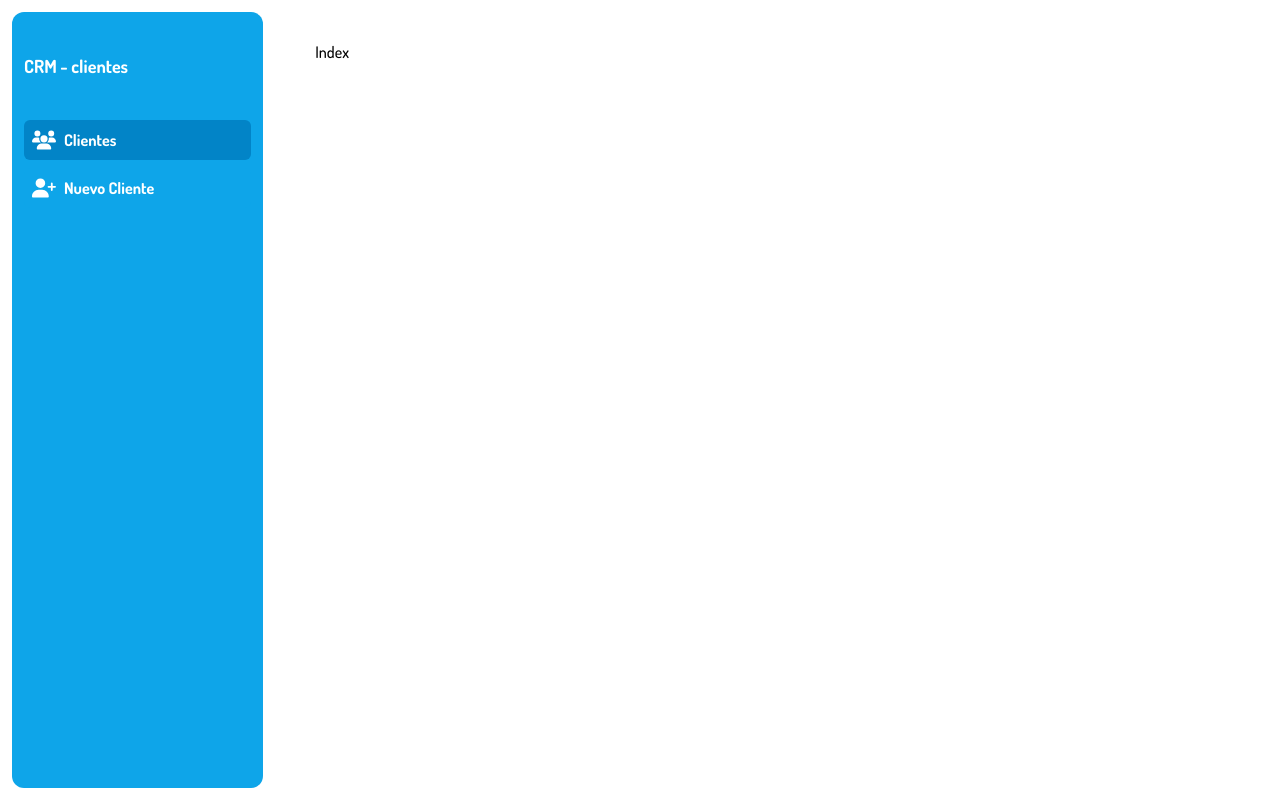
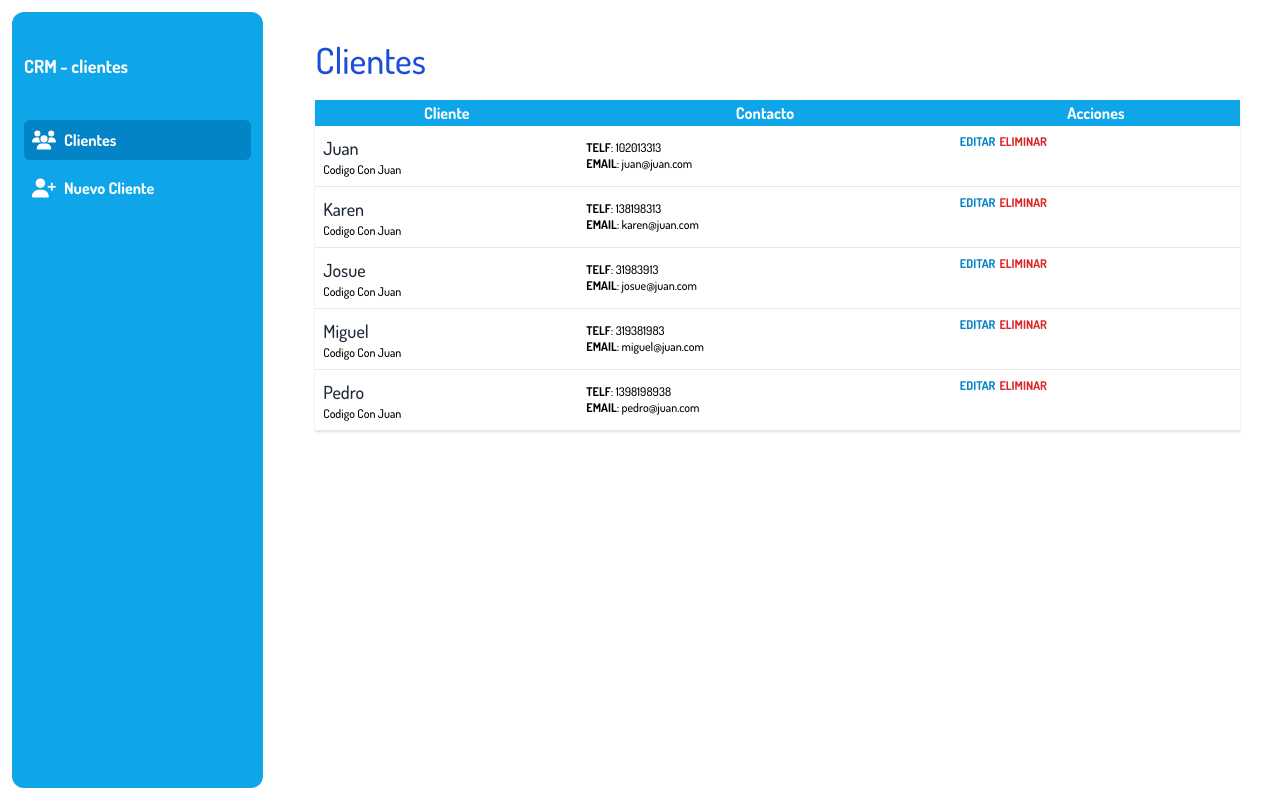
Before and after one commit to HLena/CRMReact, a React (Vite) app: page / in a window 1280 px wide. Built offline with nearby package versions, Linux system fonts and the light colour scheme.

Commit message:
Show a customer list in a table

```diff
--- /dev/null
+++ b/src/components/Customer.jsx
@@ -0,0 +1,33 @@
+
+const Customer = ({
+    id,
+    name,
+    phone,
+    email,
+    emprise
+}) => {
+
+  return (
+    <tr key={id} className="border-b">
+        <td className="p-2">
+            <p className="text-lg text-gray-800">{name}</p>
+            <p className="text-xs">{emprise}</p>
+        </td>
+        <td className="p-2">
+            <p className="text-xs">
+                <strong className="uppercase">telf</strong>: {phone}
+            </p>
+            <p className="text-xs">
+                <strong className="uppercase">email</strong>: {email}
+            </p>
+        </td>
+        <td className="flex gap-1 p-2">
+            <button className="uppercase text-xs font-bold text-sky-600">editar</button>
+            <button className="uppercase text-xs font-bold text-red-600">eliminar</button>
+
+        </td>
+    </tr>
+  )
+}
+
+export default Customer
--- a/src/main.jsx
+++ b/src/main.jsx
@@ -4,7 +4,7 @@ import './index.css'
 import { RouterProvider, createBrowserRouter } from 'react-router-dom';
 import Layout from './components/Layout';
 import NewCustomer from './pages/NewCustomer';
-import Index from './pages/Index';
+import Index, { loader as loaderCustomer } from './pages/Index';
 
 
 const router = createBrowserRouter([
@@ -14,7 +14,8 @@ const router = createBrowserRouter([
     children: [
       {
         index: true,
-        element: <Index/>
+        element: <Index/>,
+        loader: loaderCustomer
       },
       {
         path: '/customer/new',
--- a/src/pages/Index.jsx
+++ b/src/pages/Index.jsx
@@ -1,7 +1,79 @@
+import { useLoaderData } from "react-router-dom"
+import Customer from "../components/Customer";
 
+export const loader = () => {
+
+    const customers = [
+    {
+        id: 1,
+        name: 'Juan',
+        phone: 102013313,
+        email: "juan@juan.com",
+        emprise: 'Codigo Con Juan'
+    },
+    {
+        id: 2,
+        name: 'Karen',
+        phone: 138198313,
+        email: "karen@juan.com",
+        emprise: 'Codigo Con Juan'
+    },
+    {
+        id: 3,
+        name: 'Josue',
+        phone: 31983913,
+        email: "josue@juan.com",
+        emprise: 'Codigo Con Juan'
+    },
+    {
+        id: 4,
+        name: 'Miguel',
+        phone: 319381983,
+        email: "miguel@juan.com",
+        emprise: 'Codigo Con Juan'
+    },
+    {
+        id: 5,
+        name: 'Pedro',
+        phone: 1398198938,
+        email: "pedro@juan.com",
+        emprise: 'Codigo Con Juan'
+    },
+  ];
+  return customers;
+}
 const Index = () => {
+
+  const customers= useLoaderData();
+  console.log(customers);
+
   return (
-    <div>Index</div>
+    <div>
+      <h1 className="text-4xl text-blue-700"> Clientes </h1>
+      {
+        customers.length
+          ? (<table className="w-full bg-white shadow mt-5 table-auto">
+              <thead className="bg-sky-500 text-white">
+                  <tr>
+                    <th>Cliente</th>
+                    <th>Contacto</th>
+                    <th>Acciones</th>
+                  </tr>
+              </thead>
+              <tbody>
+                {
+                  customers.map(customer => (
+                    <Customer {...customer} />
+                  ))
+                }
+
+
+
+              </tbody>
+            </table>)
+          : (<p>no hay clientes</p>)
+      }
+    </div>
   )
 }
 
```
